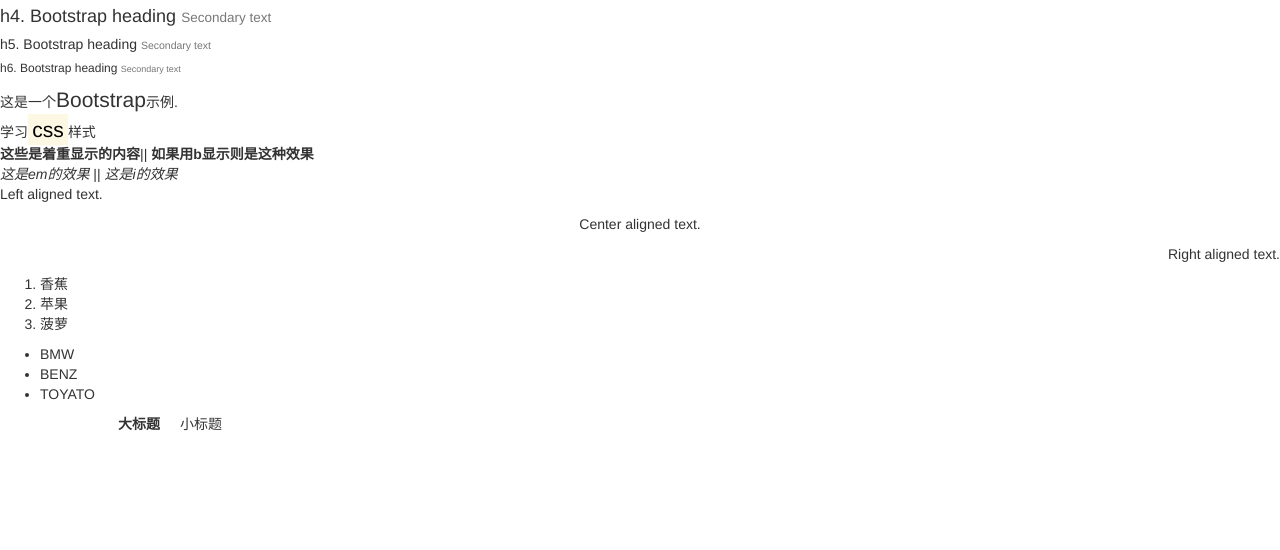
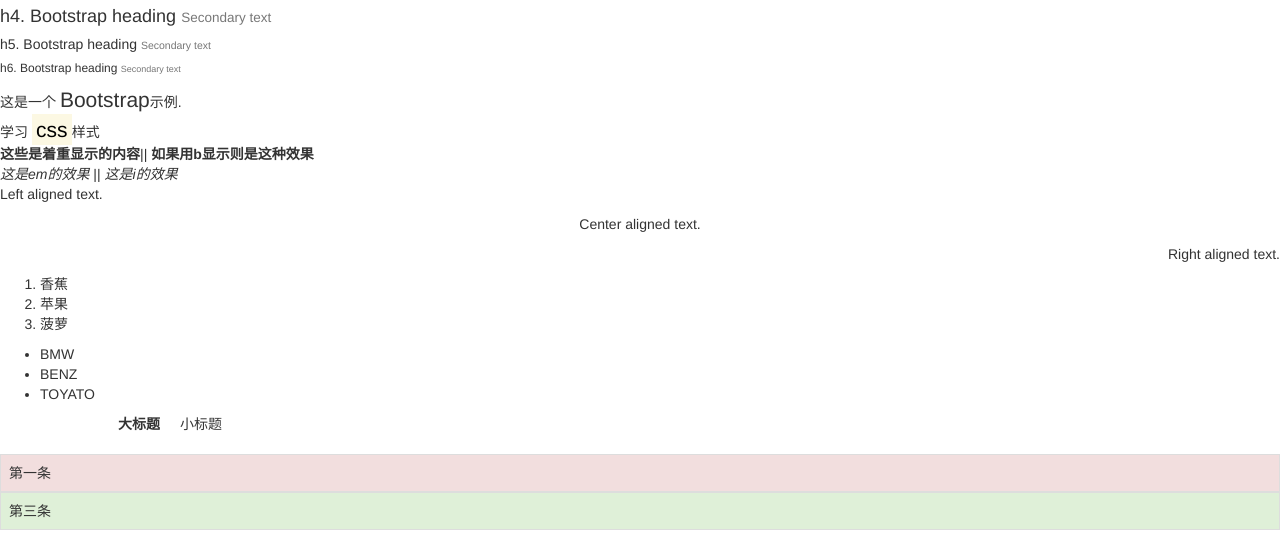
Before and after one commit to xie-feng/learning, a plain HTML site: page bootstrap/index.html in a window 1280 px wide. Shown: the part 332-882 px from the top of the page. Before the commit the page ends 800 px from the top, so only its background shows below. Drawn offline with Linux system fonts and the light colour scheme.

Commit message:
表格结束

```diff
--- a/bootstrap/index.html
+++ b/bootstrap/index.html
@@ -67,14 +67,20 @@
   <h6>h6. Bootstrap heading <small>Secondary text</small></h6>
 
   <!--突出显示-->
-这是一个<text class="lead">Bootstrap</text>示例.<br>
+  这是一个
+  <text class="lead">Bootstrap</text>示例.
+  <br>
 
   <!--内链突出-->
-学习<mark class="lead">css</mark>样式<br>
+  学习
+  <mark class="lead">css</mark>样式
+  <br>
   <!--着重 使用strong-->
   <strong>这些是着重显示的内容</strong>|| <b>如果用b显示则是这种效果 </b>
-<!--斜体--><br>
-<em>这是em的效果</em>  || <i>这是i的效果</i><br>
+  <!--斜体-->
+  <br>
+  <em>这是em的效果</em> || <i>这是i的效果</i>
+  <br>
 
   <!--对齐方式-->
   <p class="text-left">Left aligned text.</p>
@@ -98,6 +104,21 @@
     <dt>大标题</dt>
     <dd>小标题</dd>
   </dl>
+
+  <!--表格-->
+  <div class="table-responsive">
+  <table class="table table-striped table-bordered table-hover">
+    <tr class="danger">
+      <td>第一条</td>
+    </tr>
+    <tr class="sr-only">
+      <td>第二条</td>
+    </tr>
+    <tr class="success">
+      <td>第三条</td>
+    </tr>
+  </table>
+  </div>
 </body>
 
 </html>
```
Lines whose indentation alone changed are shown as unchanged.
